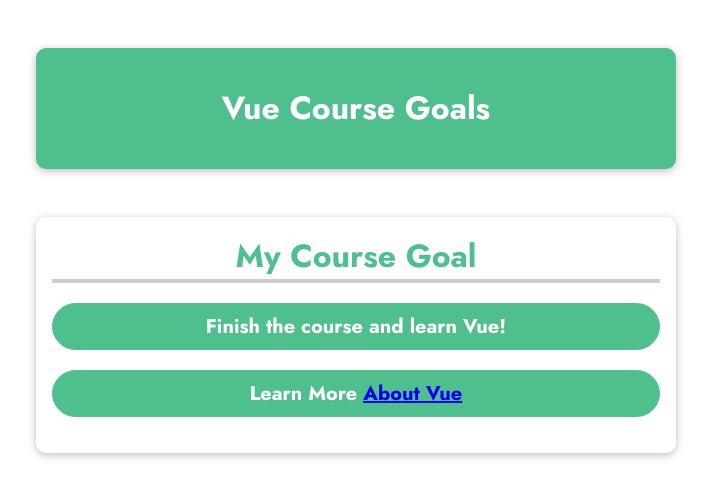
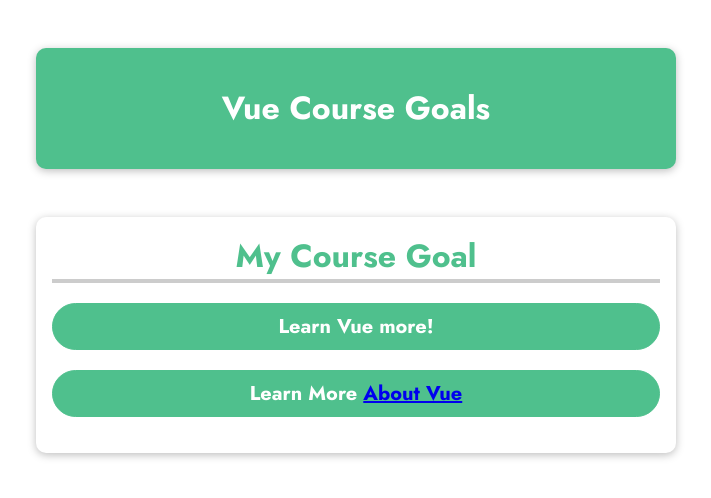
Before and after one commit to SabirAliyev/vue3-course-tcg-simple, a plain HTML site: page index.html in a window 1280 px wide. Shown: the whole page, without its empty margins (284-995 px from the left). Drawn offline with nearby package versions, Linux system fonts and the light colour scheme.

Commit message:
20. Understanding methods

```diff
--- a/app.js
+++ b/app.js
@@ -4,6 +4,16 @@
             courseGoal: 'Finish the course and learn Vue!',
             vueLink: 'https://vuejs.org'
         };
+    },
+    methods: {
+        courseGoalResult() {
+            const randomNumber = Math.random();
+            if (randomNumber > 0.5) {
+                return "Learn Vue more!"
+            } else {
+                return "You are Vue Master!"
+            }
+        }
     }
 });
 
--- a/index.html
+++ b/index.html
@@ -18,7 +18,7 @@
     </header>
     <section id="user-goal">
       <h2>My Course Goal</h2>
-      <p>{{ courseGoal }}</p>
+      <p>{{ courseGoalResult() }}</p>
       <p>Learn More <a v-bind:href="vueLink">About Vue</a></p>
     </section>
   </body>
```
